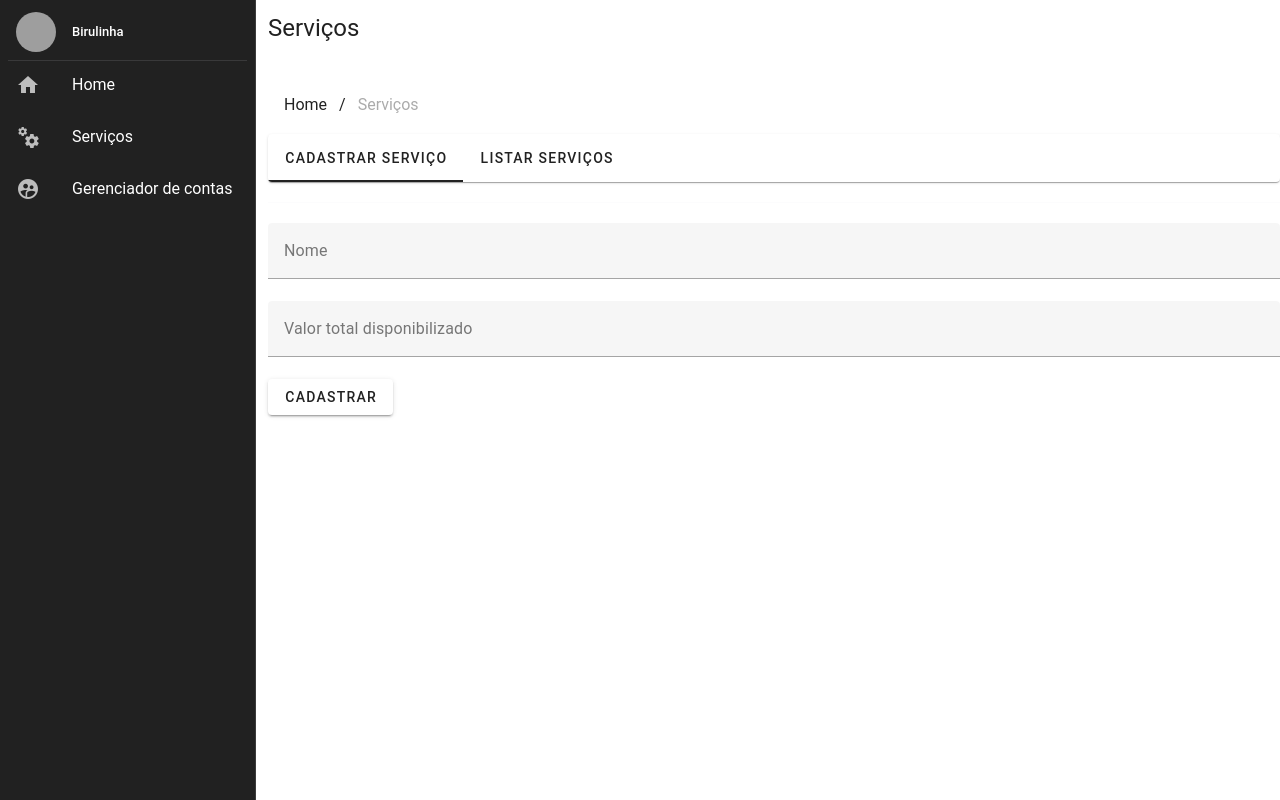
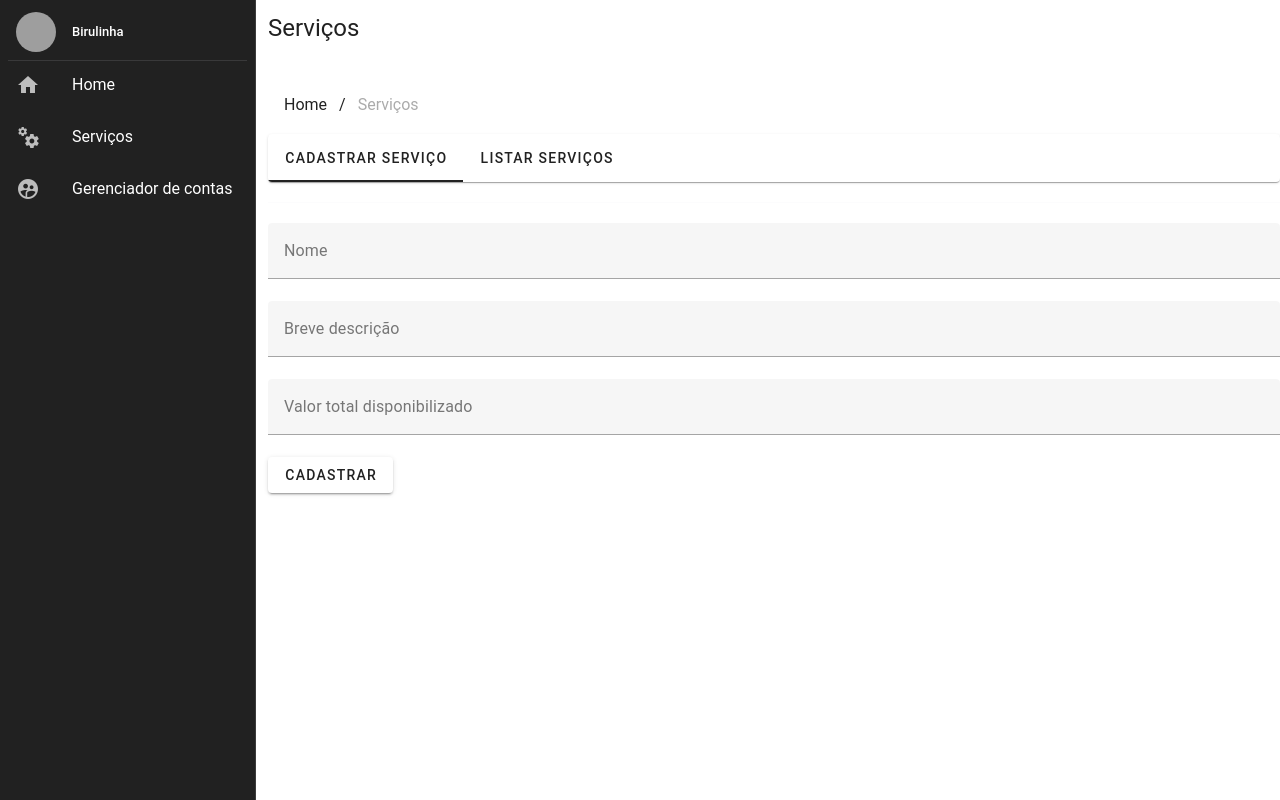
Before and after one commit to lucsduartee/service-management-erp, a Nuxt app: page /services in a window 1280 px wide. Built offline with nearby package versions, Linux system fonts and the light colour scheme; no server answers; grey boxes are pictures that could not be loaded.

Commit message:
feat: add api calls

```diff
--- a/components/budgets.vue
+++ b/components/budgets.vue
@@ -100,7 +100,7 @@ async function addBudget() {
   createFormData();
 
   try {
-    const response = await $fetch("/api/budget", {
+    const response = await $fetch("http://localhost:3001/api/budgets", {
       method: "post",
       body: formData,
     });
--- a/components/expenses.vue
+++ b/components/expenses.vue
@@ -133,7 +133,7 @@ async function addExpense() {
   createFormData();
 
   try {
-    const response = await $fetch("/api/expense", {
+    const response = await $fetch("http://localhost:3001/api/expenses", {
       method: "post",
       body: formData,
     });
@@ -145,7 +145,6 @@ async function addExpense() {
       resetFormData();
     }
   } catch (e) {
-    console.log('eee', e)
     setErrorExpenseAlertContent();
     alertExpense.value = true;
   }
--- a/components/services-registration-form.vue
+++ b/components/services-registration-form.vue
@@ -1,8 +1,17 @@
 <template>
   <v-form @submit.prevent="submit">
-    <v-text-field v-model="name" label="Nome"></v-text-field>
     <v-text-field
-      v-model="totalPrice"
+      v-model="name"
+      label="Nome"
+    ></v-text-field>
+
+    <v-text-field
+      v-model="description"
+      label="Breve descrição"
+    ></v-text-field>
+
+    <v-text-field
+      v-model="cost"
       type="number"
       label="Valor total disponibilizado"
     ></v-text-field>
@@ -19,15 +28,20 @@
       variant="tonal"
       closable
     >
-      'text' | 'flat' | 'elevated' | 'tonal' | 'outlined' | 'plain'
       {{ alertContent.text }}
     </v-alert>
   </v-form>
 </template>
 
 <script setup>
+import { useServiceStore } from "@/stores/service";
+
+const serviceStore = useServiceStore();
+const { services } = storeToRefs(serviceStore);
+
 const name = ref("");
-const totalPrice = ref("");
+const description = ref("");
+const cost = ref("");
 const alert = ref(false);
 
 const alertContent = reactive({
@@ -36,9 +50,9 @@ const alertContent = reactive({
   text: '',
 })
 
-const setErrorAlertContent = () => {
+const setErrorAlertContent = (message) => {
   alertContent.title = 'Ocorreu um erro';
-  alertContent.text = 'Tente novamente mais tarde';
+  alertContent.text = message;
   alertContent.color = 'red-accent-4';
 };
 
@@ -50,28 +64,31 @@ const setSuccessAlertContent = () => {
 
 const resetForms = () => {
   name.value = '';
-  totalPrice.value = null
+  description.value = null
+  cost.value = null
 }
 
 const submit = async () => {
   alert.value = false;
 
   try {
-    const service = await $fetch("/api/service", {
-      method: "POST",
+    const response = await $fetch('http://localhost:3001/api/services', {
+      method: "post",
       body: {
         name: name.value,
-        totalPrice: totalPrice.value,
+        description: description.value,
+        cost: cost.value,
       },
     });
 
-    if (service) {
+    if (response.service) {
+      services.value.push(response.service);
       setSuccessAlertContent();
       alert.value = true;
       resetForms();
     }
   } catch (e) {
-    setErrorAlertContent();
+    setErrorAlertContent(e?.data?.message);
     alert.value = true;
   }
 };
--- a/components/services-table.vue
+++ b/components/services-table.vue
@@ -16,10 +16,10 @@ import { useServiceStore } from "@/stores/service";
 const headers = ref([
   { title: "ID", value: "id" },
   { title: "Nome", value: "name" },
-  { title: "Valor total", value: "totalValue" },
-  { title: "Margem bruta estimada", value: "grossMargin" },
-  { title: "Valor empreendido", value: "spentValue" },
-  { title: "Status", value: "serviceStatus" },
+  { title: "Custo", value: "cost" },
+  { title: "Margem bruta estimada", value: "gross_margin" },
+  { title: "Valor empreendido", value: "spent_value" },
+  { title: "Status", value: "status" },
   { title: "Ações", value: "actions" },
 ]);
 
--- a/pages/services/[id].vue
+++ b/pages/services/[id].vue
@@ -36,28 +36,22 @@
           <v-col>
             <v-text-field
               label="Total disponibilizado"
-              v-model="service.totalValue"
+              v-model="service.cost"
               readonly
             >
             </v-text-field>
           </v-col>
           <v-col>
             <v-text-field
-              label="Total gasto"
-              v-model="service.spentValue"
-              readonly
-            ></v-text-field>
-          </v-col>
-          <v-col>
-            <v-text-field
               label="Margem bruta prevista"
-              v-model="service.grossMargin"
+              v-model="service.gross_margin"
             ></v-text-field>
           </v-col>
           <v-col>
             <v-text-field
               label="Total em despesas"
-              v-model="grossMargin"
+              v-model="service.spent_value"
+              readonly
             ></v-text-field>
           </v-col>
           <v-col>
@@ -79,18 +73,13 @@
 
 <script setup>
 import { useBreadcrumbStore } from "@/stores/breadcrumb";
+import { useServiceStore } from "@/stores/service";
 
+const serviceStore = useServiceStore();
 const grossMargin = ref();
 
 const route = useRoute();
-const service = ref({
-  id: 1,
-  name: "Obra número 1",
-  totalValue: 1000,
-  spentValue: 200,
-  grossMargin: 500,
-  serviceStatus: "Em orçamento",
-});
+const service = ref({});
 
 const breadcrumbStore = useBreadcrumbStore();
 
@@ -118,13 +107,16 @@ async function editService() {
   alertService.value = false;
 
   try {
-    const response = await $fetch("/api/service", {
-      method: "put",
-      body: {
-        grossMargin,
-        serviceStatus: service.value.serviceStatus,
-      },
-    });
+    const response = await $fetch(
+      `http://localhost:3001/api/service/${route.params.id}`,
+      {
+        method: "put",
+        body: {
+          grossMargin,
+          serviceStatus: service.value.serviceStatus,
+        },
+      }
+    );
 
     if (response.data.service) {
       setSuccessServiceAlertContent();
@@ -136,7 +128,7 @@ async function editService() {
   }
 }
 
-onMounted(() => {
+onMounted(async () => {
   breadcrumbStore.setInitialBreadcrumb();
 
   breadcrumbStore.pushItem(
@@ -151,5 +143,7 @@ onMounted(() => {
       href: `/services/${route.params.id}`,
     }
   );
+
+  service.value = await serviceStore.fetchService(route.params.id);
 });
 </script>
--- a/stores/service.js
+++ b/stores/service.js
@@ -7,12 +7,19 @@ export const useServiceStore = defineStore('service', {
 
   actions: {
     async fetchServices() {
-      console.log('fetching services');
-      const { data: services } = await $fetch('api/service', {
-        method: 'GET',
+      const response = await $fetch('http://localhost:3001/api/services', {
+        method: 'get',
       });
 
-      this.services = services;
+      this.services = response?.services;
+    },
+
+    async fetchService(id) {
+      const response = await $fetch(`http://localhost:3001/api/services/${id}`, {
+        method: 'get',
+      });
+
+      return response?.service
     },
   },
 });
```
Also changed, not shown: 1 other file (tests, documents, lock files or other folders).
